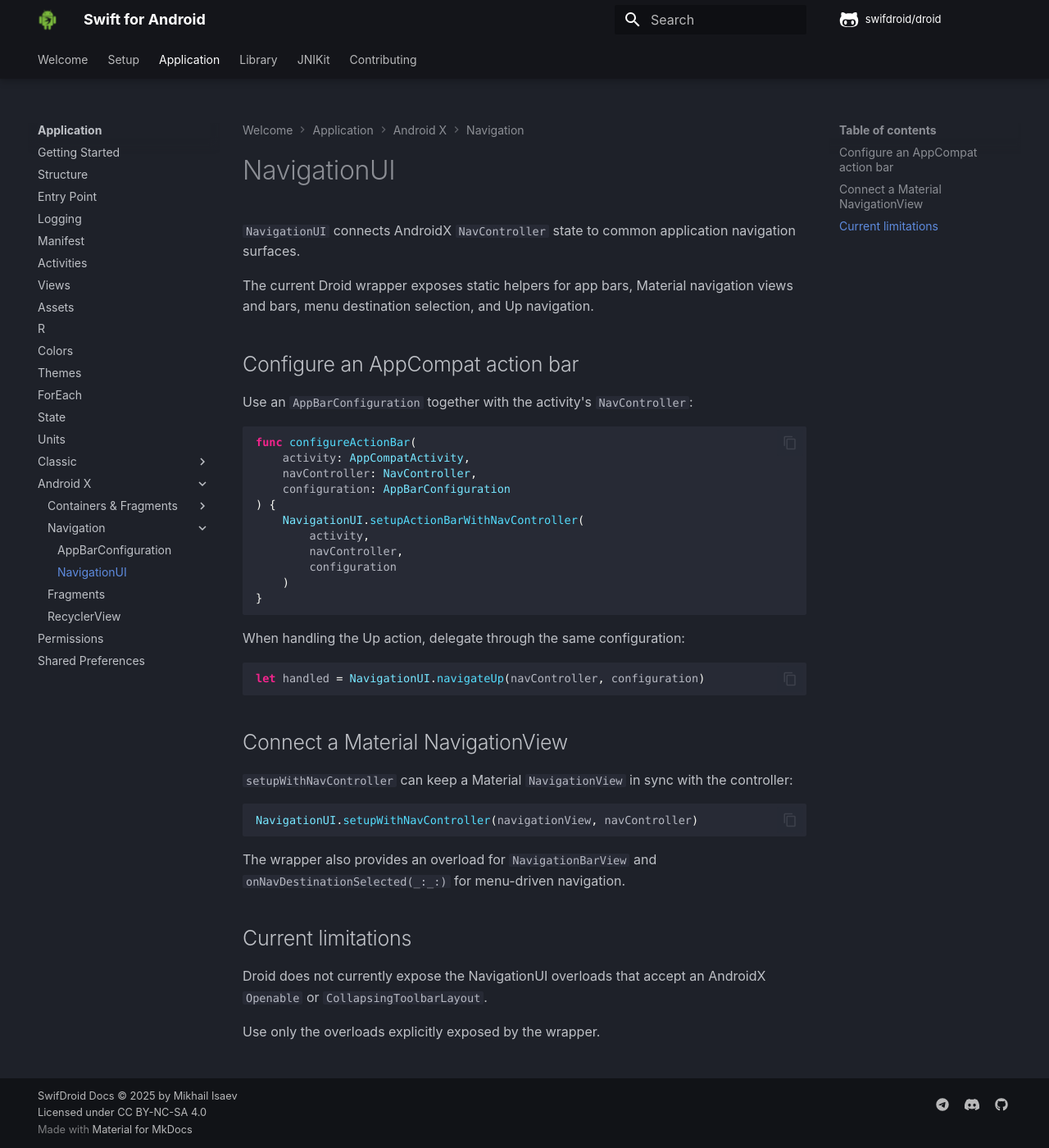
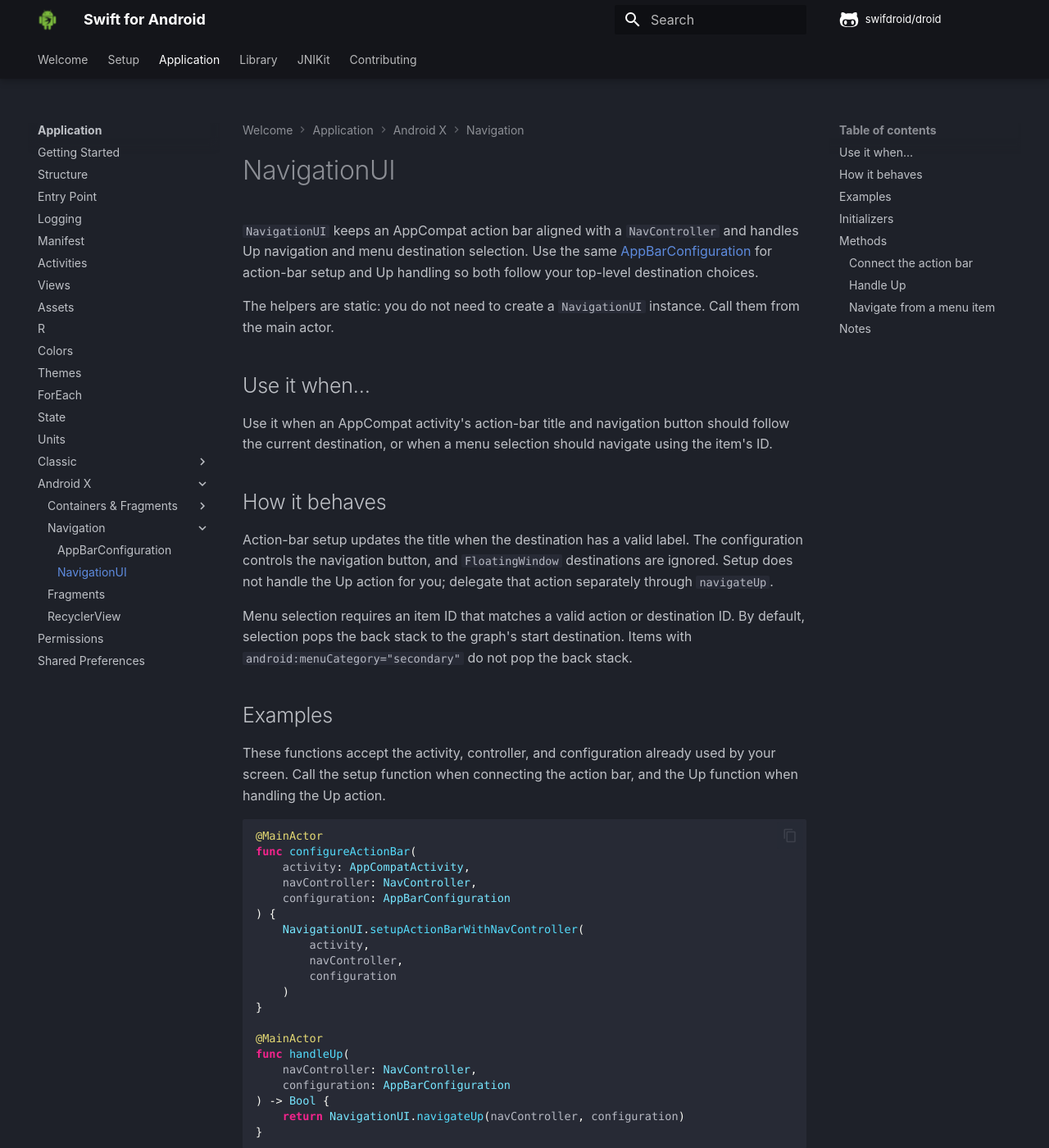
Before and after one commit to swifdroid/docs, an MkDocs documentation site: the page built from docs/app/x/navigation/navigation-ui.md, in a window 1280 px wide and 1400 px high. Shown: the whole window at 82% size. Built offline with MkDocs 1.6.1 and Material for MkDocs 9.7.7, drawn with Linux system fonts in a browser that asks for light colours; comment, search, counter and statistics services are not loaded; some of the changed text lies outside the part shown.

Commit message:
✍️ Pin NavigationUI docs to source

````diff
--- a/docs/app/x/navigation/navigation-ui.md
+++ b/docs/app/x/navigation/navigation-ui.md
@@ -1,14 +1,25 @@
 # NavigationUI
 
-`NavigationUI` connects AndroidX `NavController` state to common application navigation surfaces.
+`NavigationUI` keeps an AppCompat action bar aligned with a `NavController` and handles Up navigation and menu destination selection. Use the same [AppBarConfiguration](app-bar-configuration.md) for action-bar setup and Up handling so both follow your top-level destination choices.
 
-The current Droid wrapper exposes static helpers for app bars, Material navigation views and bars, menu destination selection, and Up navigation.
+The helpers are static: you do not need to create a `NavigationUI` instance. Call them from the main actor.
 
-## Configure an AppCompat action bar
+## Use it when…
 
-Use an `AppBarConfiguration` together with the activity's `NavController`:
+Use it when an AppCompat activity's action-bar title and navigation button should follow the current destination, or when a menu selection should navigate using the item's ID.
+
+## How it behaves
+
+Action-bar setup updates the title when the destination has a valid label. The configuration controls the navigation button, and `FloatingWindow` destinations are ignored. Setup does not handle the Up action for you; delegate that action separately through `navigateUp`.
+
+Menu selection requires an item ID that matches a valid action or destination ID. By default, selection pops the back stack to the graph's start destination. Items with `android:menuCategory="secondary"` do not pop the back stack.
+
+## Examples
+
+These functions accept the activity, controller, and configuration already used by your screen. Call the setup function when connecting the action bar, and the Up function when handling the Up action.
 
 ```swift
+@MainActor
 func configureActionBar(
     activity: AppCompatActivity,
     navController: NavController,
@@ -20,26 +31,65 @@
         configuration
     )
 }
+
+@MainActor
+func handleUp(
+    navController: NavController,
+    configuration: AppBarConfiguration
+) -> Bool {
+    return NavigationUI.navigateUp(navController, configuration)
+}
 ```
 
-When handling the Up action, delegate through the same configuration:
+For a menu-selection handler, pass the selected item and the controller that owns its destination:
+
+```swift
+@MainActor
+func handleDestinationSelection(
+    item: MenuItem,
+    navController: NavController
+) -> Bool {
+    return NavigationUI.onNavDestinationSelected(item, navController)
+}
+```
+
+## Initializers
+
+`NavigationUI` is an open, main-actor-isolated `JObjectable` class with an `object: JObject` property. If you need an instance, `NavigationUI(existingObject)` accepts an existing `JObject`, while `NavigationUI(context)` accepts a `Contextable` and can return `nil` if Java class loading or object creation fails. Neither initializer is required for the static calls above.
+
+## Methods
+
+### Connect the action bar
+
+`setupActionBarWithNavController` takes the hosting `AppCompatActivity`, its navigation controller, and the configuration that controls the navigation button:
+
+```swift
+NavigationUI.setupActionBarWithNavController(activity, navController, configuration)
+```
+
+This call returns no result. It returns without setting up the action bar if the activity context or Java class is unavailable.
+
+### Handle Up
+
+`navigateUp` uses the supplied configuration when delegating Up handling to the controller:
 
 ```swift
 let handled = NavigationUI.navigateUp(navController, configuration)
 ```
 
-## Connect a Material NavigationView
+The Boolean reports whether Up was handled. A `false` result also occurs if Java class loading fails or the Java call produces no Boolean result.
 
-`setupWithNavController` can keep a Material `NavigationView` in sync with the controller:
+### Navigate from a menu item
+
+`onNavDestinationSelected` attempts navigation for the selected item's ID and returns whether the navigation attempt succeeded:
 
 ```swift
-NavigationUI.setupWithNavController(navigationView, navController)
+let handled = NavigationUI.onNavDestinationSelected(item, navController)
+let handledWithState = NavigationUI.onNavDestinationSelected(item, navController, true)
 ```
 
-The wrapper also provides an overload for `NavigationBarView` and `onNavDestinationSelected(_:_:)` for menu-driven navigation.
+The optional third argument is `saveState: Bool?`, defaulting to `nil`. With `nil`, the Java call omits that argument; a supplied `true` or `false` is passed through. A `false` result can also indicate failed Java class loading or a missing Boolean result.
 
-## Current limitations
+## Notes
 
-Droid does not currently expose the NavigationUI overloads that accept an AndroidX `Openable` or `CollapsingToolbarLayout`.
-
-Use only the overloads explicitly exposed by the wrapper.
+The Swift `AppBarConfiguration.Builder` does not expose fallback-listener configuration.
````
